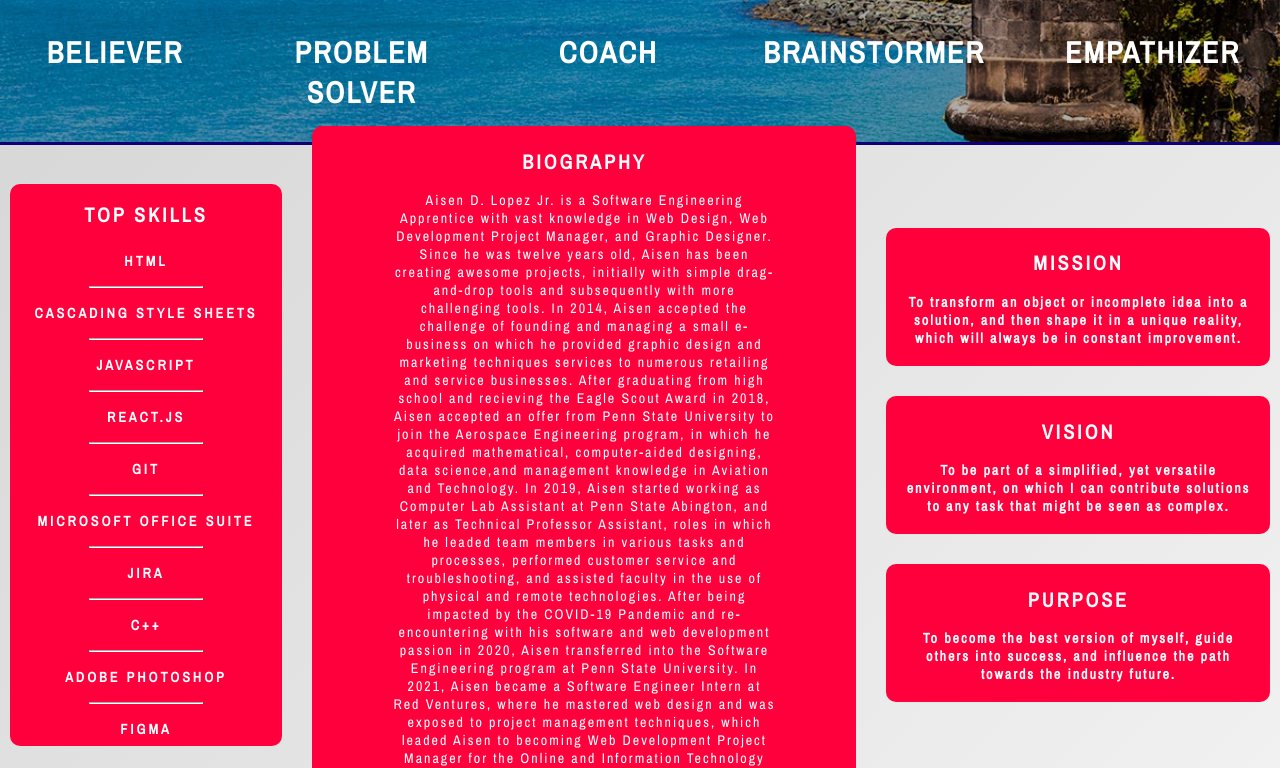
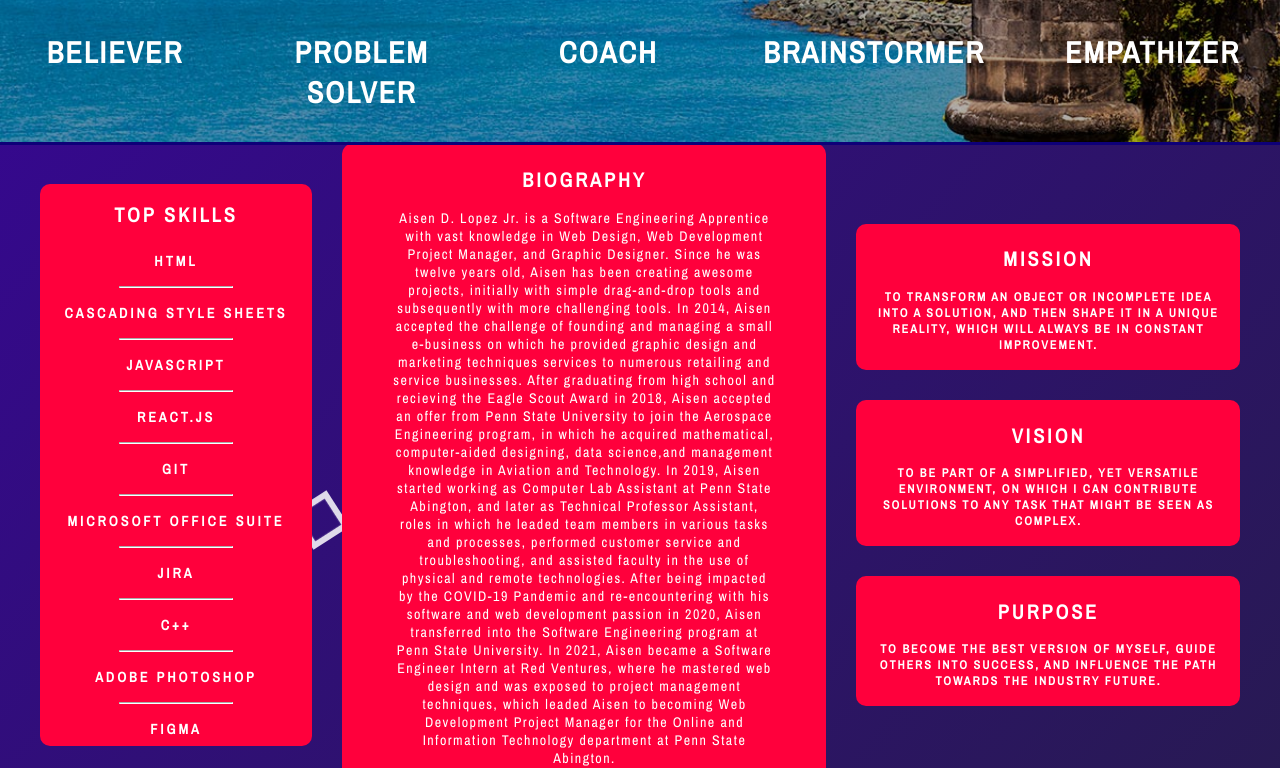
Before and after one commit to adl5423/portfolio, a React (Create React App) app: page / in a window 1280 px wide. Shown: the part 1320-2088 px from the top of the page. Built offline with nearby package versions, Linux system fonts and the light colour scheme.

Commit message:
much better (really)

```diff
--- a/src/components/BiographyTwo.js
+++ b/src/components/BiographyTwo.js
@@ -4,13 +4,17 @@ import './BiographyTwo.scss';
 function BiographyTwo() {
     return (
         <div>
-            {/* <div className="wave-back">
-                <div class="wave wave1" />
-                <div class="wave wave2" />
-                <div class="wave wave3" />
-                <div class="wave wave4" />
-            </div> */}
             <div className="two-container">
+                <div class="cube"></div>
+                <div class="cube"></div>
+                <div class="cube"></div>
+                <div class="cube"></div>
+                <div class="cube"></div>
+                <div class="cube"></div>
+                <div class="cube"></div>
+                <div class="cube"></div>
+                <div class="cube"></div>
+                <div class="cube"></div>
                 <div className="info-container">
                     <div className="skills-container">
                         <h2 className="skills-title">
--- a/src/components/BiographyTwo.scss
+++ b/src/components/BiographyTwo.scss
@@ -1,10 +1,10 @@
 @import "/./src/assets/index.scss";
 
 .two-container {
-    //background-color: $white;
-    background: linear-gradient(-45deg, $white, $fifth, $contrast);
+    background: linear-gradient(132deg, $primary-dark, $third, #212335);
     background-size: 400% 400%;
-    animation: gradient 15s ease infinite;
+    animation: Gradient 15s ease infinite;
+    overflow: hidden;
     height: 80vh;
     display: flex;
     flex-direction: column;
@@ -12,7 +12,7 @@
     justify-content: center;
     border-top: 3px solid $primary;
 
-    @keyframes gradient {
+    @keyframes Gradient {
         0% {
             background-position: 0% 50%;
         }
@@ -25,11 +25,101 @@
     }
 }
 
+.cube {
+    position: absolute;
+    width: 10px;
+    height: 10px;
+    top: 230vh;
+    border: solid 2px $white;
+    transform-origin: top left;
+    transform: scale(0) rotate(0deg) translate(-50%, -50%);
+    animation: cube 12s ease-in forwards infinite;
+}
+
+.cube:nth-child(2n) {
+    border-color: #fff;
+}
+
+.cube:nth-child(2) {
+    position: absolute;
+    animation-delay: 2s;
+    left: 25vw;
+    top: 230vh;
+}
+
+.cube:nth-child(3) {
+    position: absolute;
+    animation-delay: 4s;
+    left: 75vw;
+    top: 210vh;
+}
+
+.cube:nth-child(4) {
+    position: absolute;
+    animation-delay: 6s;
+    left: 90vw;
+    top: 200vh;
+}
+
+.cube:nth-child(5) {
+    position: absolute;
+    animation-delay: 10s;
+    left: 10vw;
+    top: 200vh;
+}
+
+.cube:nth-child(6) {
+    position: absolute;
+    animation-delay: 14s;
+    left: 58vw;
+    top: 200vh;
+}
+
+.cube:nth-child(7) {
+    position: absolute;
+    animation-delay: 20s;
+    left: 90vw;
+    top: 230vh;
+}
+
+.cube:nth-child(8) {
+    position: absolute;
+    animation-delay: 26s;
+    left: 7vw;
+    top: 225vh;
+}
+
+.cube:nth-child(9) {
+    position: absolute;
+    animation-delay: 32s;
+    left: 67vw;
+    top: 230vh;
+}
+
+.cube:nth-child(10) {
+    position: absolute;
+    animation-delay: 40s;
+    left: 55vw;
+    top: 222vh;
+}
+
+@keyframes cube {
+    from {
+        transform: scale(0) rotate(0deg) translate(-50%, -50%);
+        opacity: 1;
+    }
+    to {
+        transform: scale(20) rotate(960deg) translate(-50%, -50%);
+        opacity: 0;
+    }
+}
+
 .info-container {
     display: flex;
     flex-direction: row;
     align-items: center;
     justify-content: center;
+    z-index: 1;
 }
 
 .skills-container {
@@ -74,7 +164,7 @@ hr {
 .exp-container {
     background-color: $secondary;
     border-radius: 10px;
-    padding: 0 80px;
+    padding: 0 50px;
     width: 30%;
     padding-top: 5px;
     padding-bottom: 5px;
@@ -94,7 +184,7 @@ hr {
 .exp-desc {
     font-size: 14px;
     color: $white;
-    letter-spacing: 2px;
+    letter-spacing: 1.5px;
     font-family: "Archivo Narrow", sans-serif;
     text-align: center;
     //padding-bottom: 25px;
@@ -127,11 +217,12 @@ hr {
 }
 
 .mission-desc {
-    font-size: 14px;
+    font-size: 12px;
     color: $white;
     letter-spacing: 2px;
     font-family: "Archivo Narrow", sans-serif;
     text-align: center;
+    text-transform: uppercase;
 }
 
 .vision-container {
@@ -155,11 +246,12 @@ hr {
 }
 
 .vision-desc {
-    font-size: 14px;
+    font-size: 12px;
     color: $white;
     letter-spacing: 2px;
     font-family: "Archivo Narrow", sans-serif;
     text-align: center;
+    text-transform: uppercase;
 }
 
 .purpose-container {
@@ -182,9 +274,10 @@ hr {
 }
 
 .purpose-desc {
-    font-size: 14px;
+    font-size: 12px;
     color: $white;
     letter-spacing: 2px;
     font-family: "Archivo Narrow", sans-serif;
     text-align: center;
+    text-transform: uppercase;
 }
```
